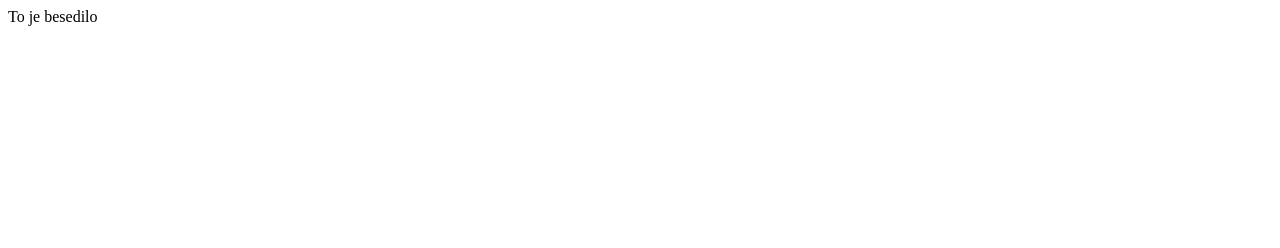
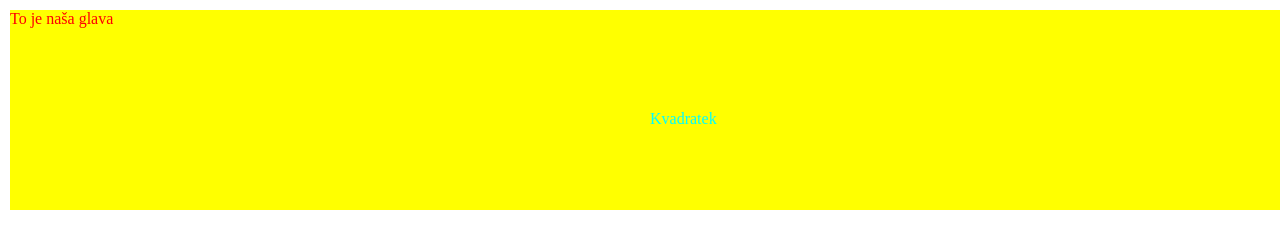
Before and after one commit to obicnimilan/moj-projekt, a plain HTML site: page index.html in a window 1280 px wide. Drawn offline with Linux system fonts and the light colour scheme.

Commit message:
to je n sprememba

```diff
--- a/index.html
+++ b/index.html
@@ -1 +1,14 @@
-To je besedilo
+<html>
+    <head>
+        <meta http-equiv="Content-Type" content="text/html; charset=UTF-8">
+        <title> To je moja spletna stran</title>
+        <link rel="stylesheet" href="style1.css" />
+    </head>
+    <body>
+        <div id="header"> To je naša glava
+            <div id="kvadratek"> Kvadratek </div>
+        </div>
+
+
+    </body>
+</html>
--- a/style1.css
+++ b/style1.css
@@ -1,5 +1,21 @@
-/* to je naša datoteka */
+#header {
+    color:red;
+    background-color: yellow;
+    margin: 0;
+    padding: 0;
+    position: absolute;
+    top: 10px;
+    left: 10px;
+    width: 100%;
+    height: 200px;
+}
 
-#main {
-  color: red;
-  }
+#kvadratek {
+    width: 30px;
+    height: 30px;
+    position: absolute;
+    top: 50%;
+    left: 50%;
+    color: aqua;
+
+}
```
